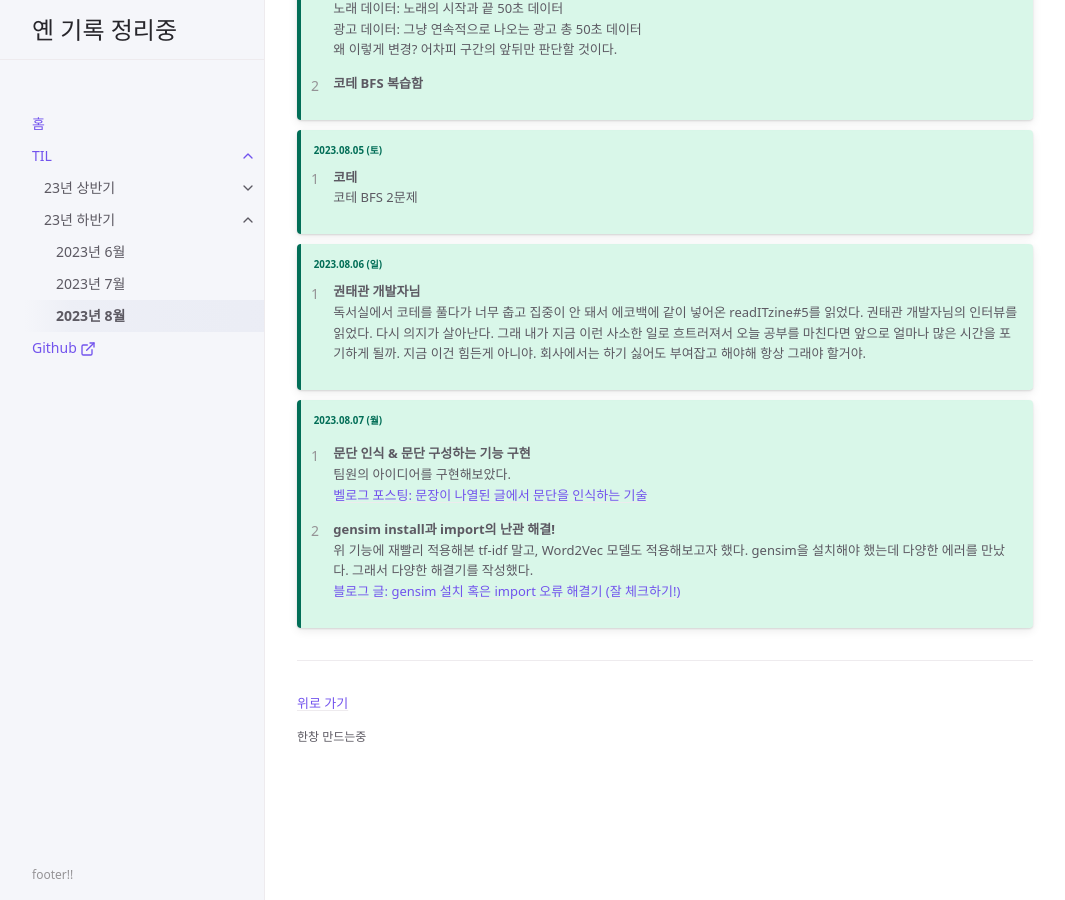
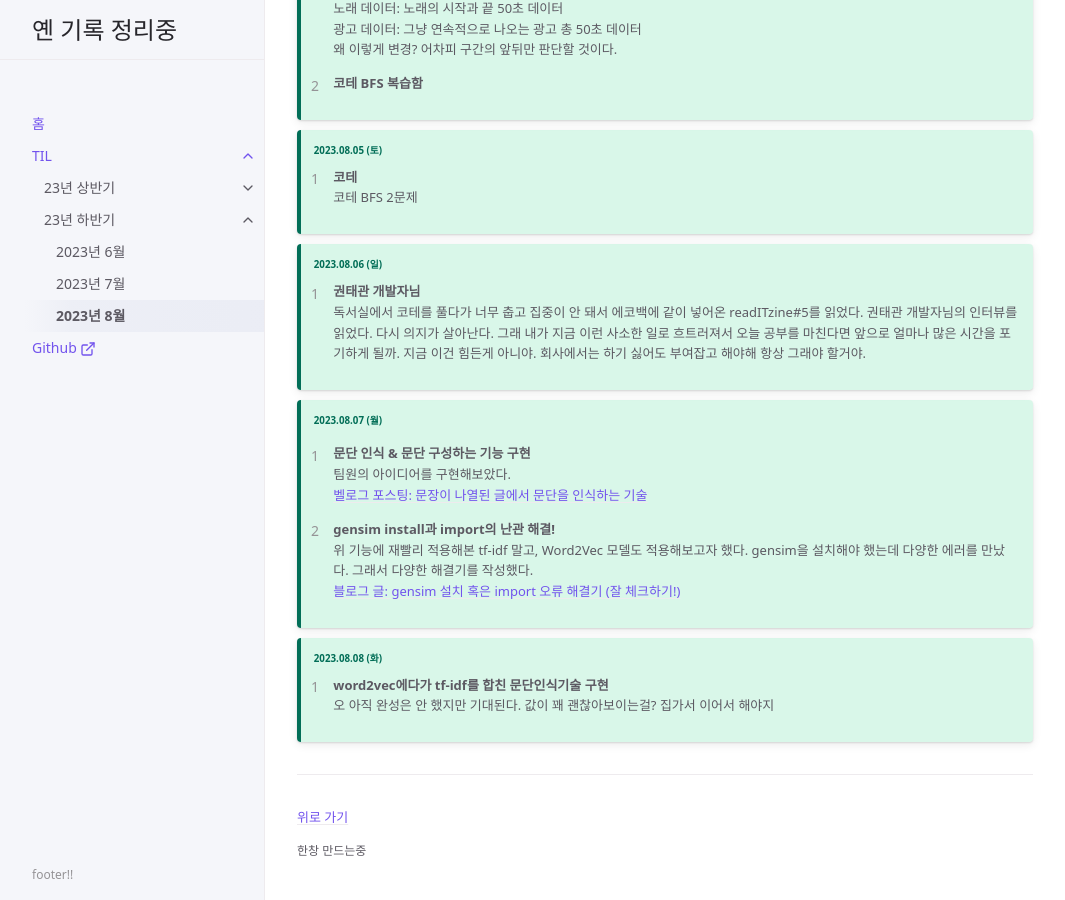
Before and after one commit to yyeennyy/yyeennyy.github.io, a Jekyll site: the page built from docs/TIL/23년 하반기/month08.md, in a window 1280 px wide and 900 px high, scrolled down 1055 px. Shown: the whole window, without its empty margins (107-1172 px from the left). Built offline with Jekyll 4.4.1, drawn with Linux system fonts in a browser that asks for light colours.

Commit message:
TIL 0808

```diff
--- a/docs/TIL/23년 하반기/month08.md
+++ b/docs/TIL/23년 하반기/month08.md
@@ -91,3 +91,9 @@ nav_order: 3
 > 2. **gensim install과 import의 난관 해결!**<br>
 > 위 기능에 재빨리 적용해본 tf-idf 말고, Word2Vec 모델도 적용해보고자 했다. gensim을 설치해야 했는데 다양한 에러를 만났다. 그래서 다양한 해결기를 작성했다.<br>
 > [블로그 글: gensim 설치 혹은 import 오류 해결기 (잘 체크하기!)](https://splendidlolli.tistory.com/627)
+
+
+{: .new-title }
+> 2023.08.08 (화)
+> 1. **word2vec에다가 tf-idf를 합친 문단인식기술 구현**<br>
+> 오 아직 완성은 안 했지만 기대된다. 값이 꽤 괜찮아보이는걸? 집가서 이어서 해야지
```
